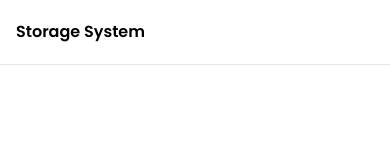
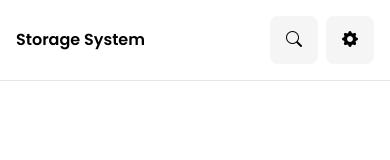
Before and after one commit to MrWoodsman/storage_system, a React (Vite) app in the folder frontend/: page / in a window 390 px wide. Shown: the top 160 px of the page. Built offline with nearby package versions, Linux system fonts and the light colour scheme.

Commit message:
Update navbar / Better responsiv

```diff
--- a/frontend/src/pages/Homepage.jsx
+++ b/frontend/src/pages/Homepage.jsx
@@ -7,9 +7,9 @@ export const Homepage = () => {
             <nav className="w-full flex flex-col items-center border-b-[1px] border-neutral-200">
                 <div className="content max-w-5xl min-h-16 p-4 w-full flex justify-between items-center">
                     <h3 className="font-semibold">Storage System</h3>
-                    <div className="md:flex gap-2 hidden ">
+                    <div className="flex gap-2">
                         {/* SEARCH BAR */}
-                        <div className="bg-neutral-100 rounded-lg flex gap-4 h-12">
+                        <div className="bg-neutral-100 rounded-lg gap-4 h-12 md:flex hidden">
                             <input
                                 type="text"
                                 placeholder="książki, dokumenty, ładowarka..."
@@ -17,6 +17,11 @@ export const Homepage = () => {
                             />
                             <button className="cursor-pointer py-2 px-3">Szukaj</button>
                         </div>
+                        <span className="block md:hidden">
+                            <Button>
+                                <i class="bi bi-search"></i>
+                            </Button>
+                        </span>
                         {/* USTAWIENIA */}
                         <Button>
                             <i className="bi bi-gear-fill"></i>
```
